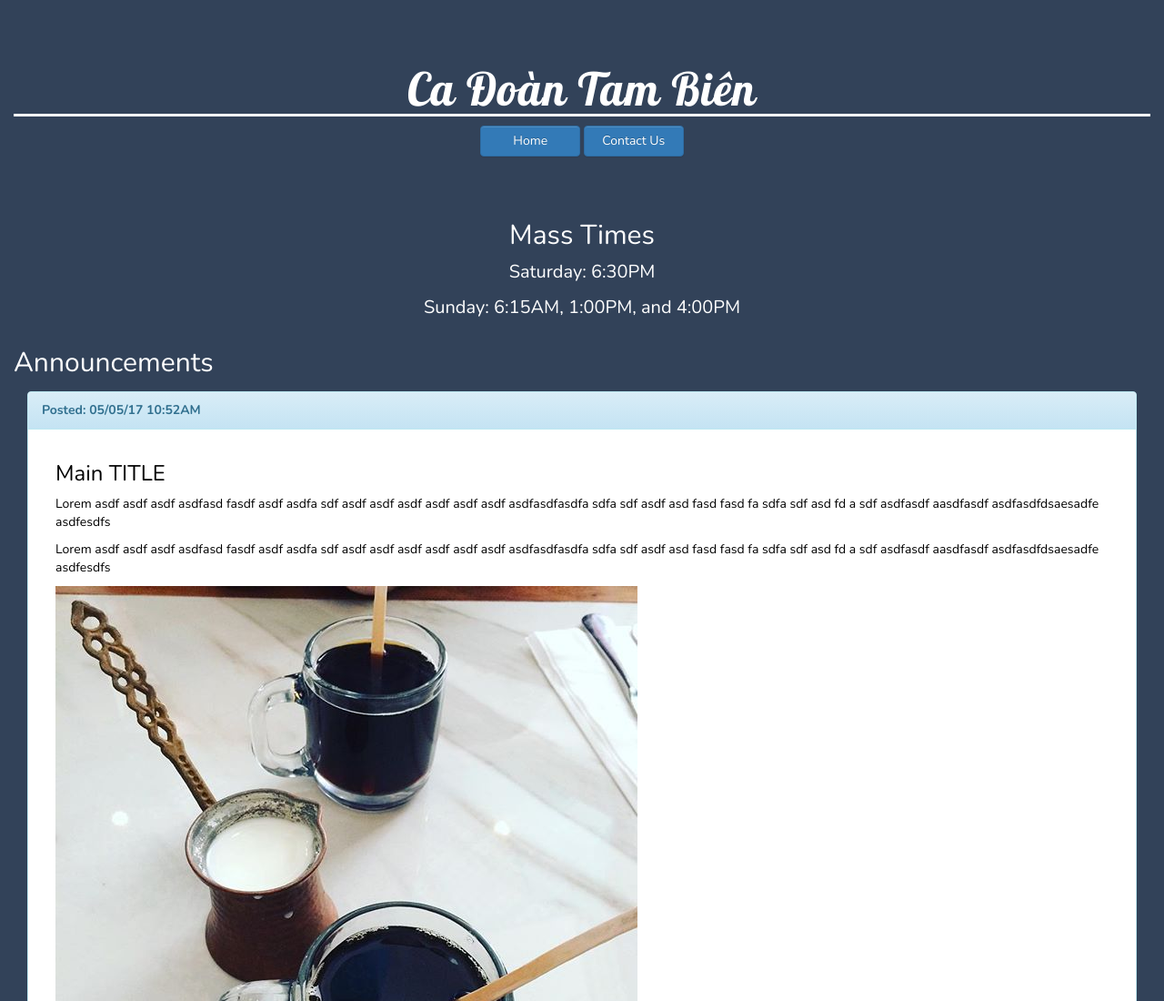
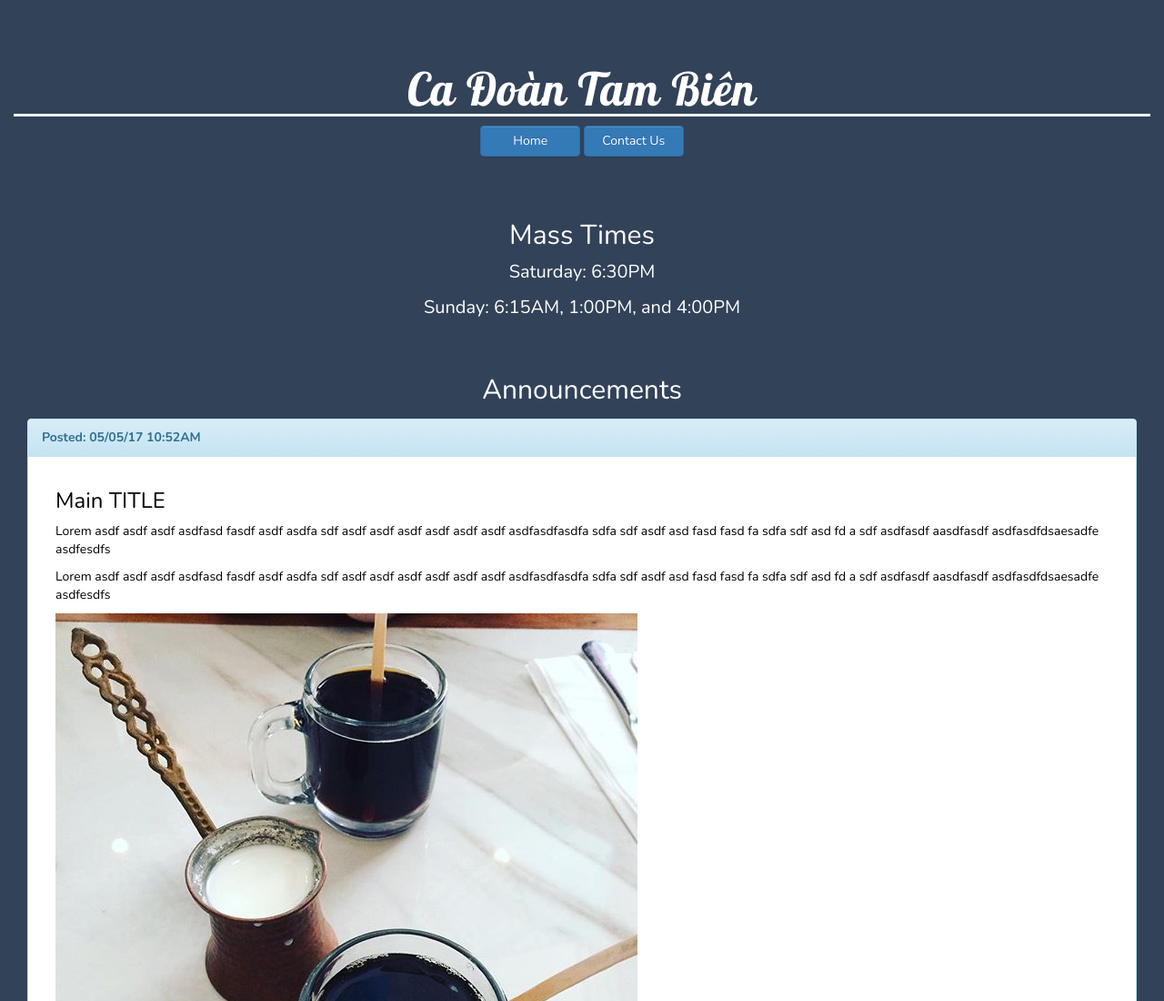
Before and after one commit to Trexsaurus/tam-bien-choir-website, a plain HTML site: page client/index.html in a window 1280 px wide. Shown: the top 1100 px of the page at 91% size. Drawn offline with nearby package versions, Linux system fonts and the light colour scheme.

Commit message:
#2 fixed header text align

```diff
--- a/client/index.html
+++ b/client/index.html
@@ -33,7 +33,7 @@
 <!-- ******     END OF THE MASS TIMES SECTION   ******  -->
 
 <!-- ******      THE ANNOUNCEMENTS SECTION    ******  -->
-            <div>
+            <div id="ann-content">
                 <h2>Announcements</h2>
 
                 <div class="media indiv-announcement">
--- a/client/resources/css/styles.css
+++ b/client/resources/css/styles.css
@@ -33,6 +33,11 @@ nav {
 
 .nav-btn {
     width: 110px;
+}
+
+#ann-content h2 {
+    text-align: center;
+    margin-top: 50px;
 }
 
 .the-announcement {
```
